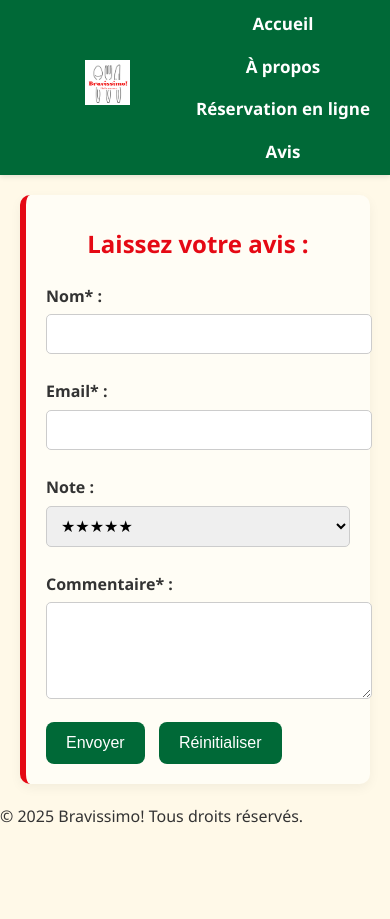
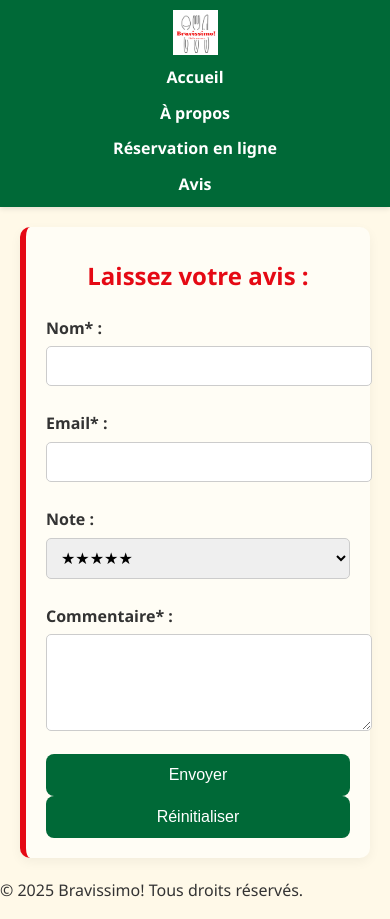
Before and after one commit to stellaanunin/Bravissiomo-Restaurant.Italien, a plain HTML site: page Bravissimi-Avis.html in a window 390 px wide. Before the commit the page ends 845 px from the top, so only its background shows below. Drawn offline with Linux system fonts and the light colour scheme.

Commit message:
Update Avis.css

```diff
--- a/Avis.css
+++ b/Avis.css
@@ -124,15 +124,11 @@ main h1 {
 }
 
 @media (max-width: 768px) {
-    nav ul {
+    header {
         flex-direction: column;
-        gap: 15px;
+        height: auto;
+        padding: 10px 15px;
         align-items: center;
-    }
-
-    header {
-        height: auto;
-        padding: 10px 20px;
     }
 
     .logo-header {
@@ -145,6 +141,18 @@ main h1 {
         height: 45px;
     }
 
+    nav ul {
+        flex-direction: column;
+        gap: 10px;
+        align-items: center;
+        margin: 0;
+        padding: 0;
+    }
+
+    nav ul li a {
+        font-size: 16px;
+    }
+
     main, .bloc-formulaire {
         margin: 20px;
         padding: 20px;
@@ -153,9 +161,17 @@ main h1 {
 
     main h1 {
         font-size: 1.5em;
+        text-align: center;
     }
 
-    nav ul li a, .bloc-formulaire button {
-        font-size: 14-15px;
+    button {
+        width: 100%;
+        font-size: 16px;
+        padding: 10px 15px;
+    }
+
+    .section-message {
+        font-size: 1.5em;
+        text-align: center;
     }
 }
```
